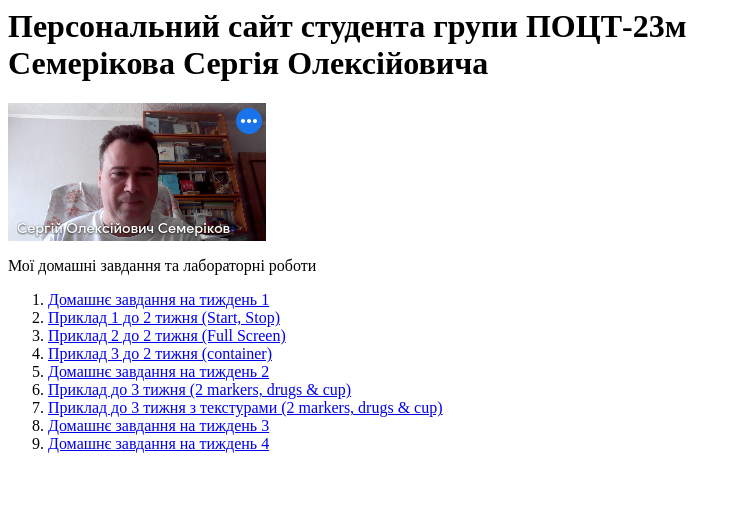
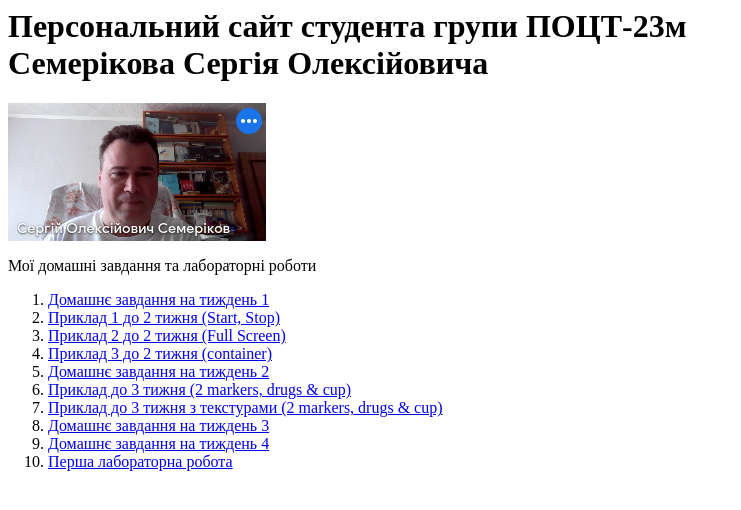
Before and after one commit to semerikov2024/poct-23m, a plain HTML site: page index.html in a window 1280 px wide. Shown: the whole page, without its empty margins (0-741 px from the left). Drawn offline with Linux system fonts and the light colour scheme.

Commit message:
Add files via upload

```diff
--- a/index.html
+++ b/index.html
@@ -16,6 +16,7 @@
 			<li><a href="week3/231031.html">Приклад до 3 тижня з текстурами (2 markers, drugs & cup)</a></li>
 			<li><a href="week3/week3.html">Домашнє завдання на тиждень 3</a></li>
 			<li><a href="week4/week4.html">Домашнє завдання на тиждень 4</a></li>
+			<li><a href="lab1/vizytka.html">Перша лабораторна робота</a></li>
 		</ol>
 	</body>
 </html>
```
